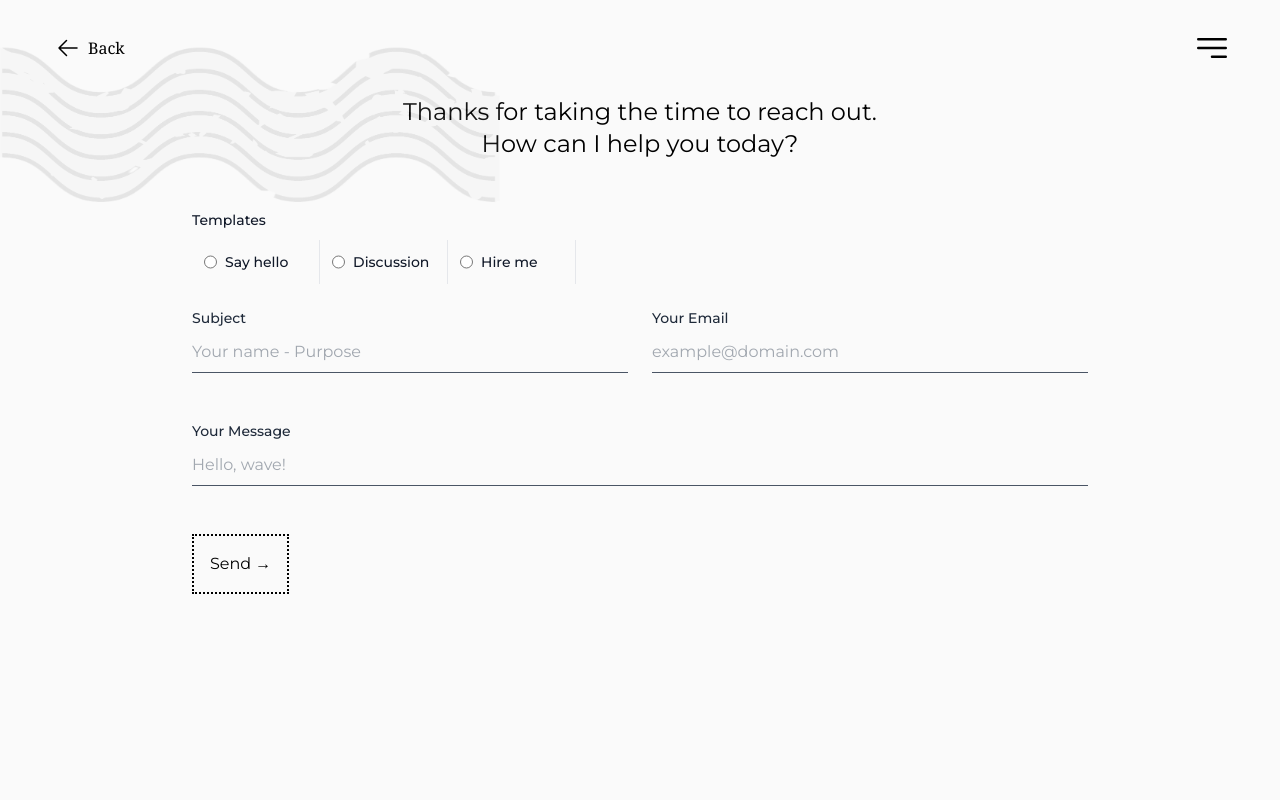
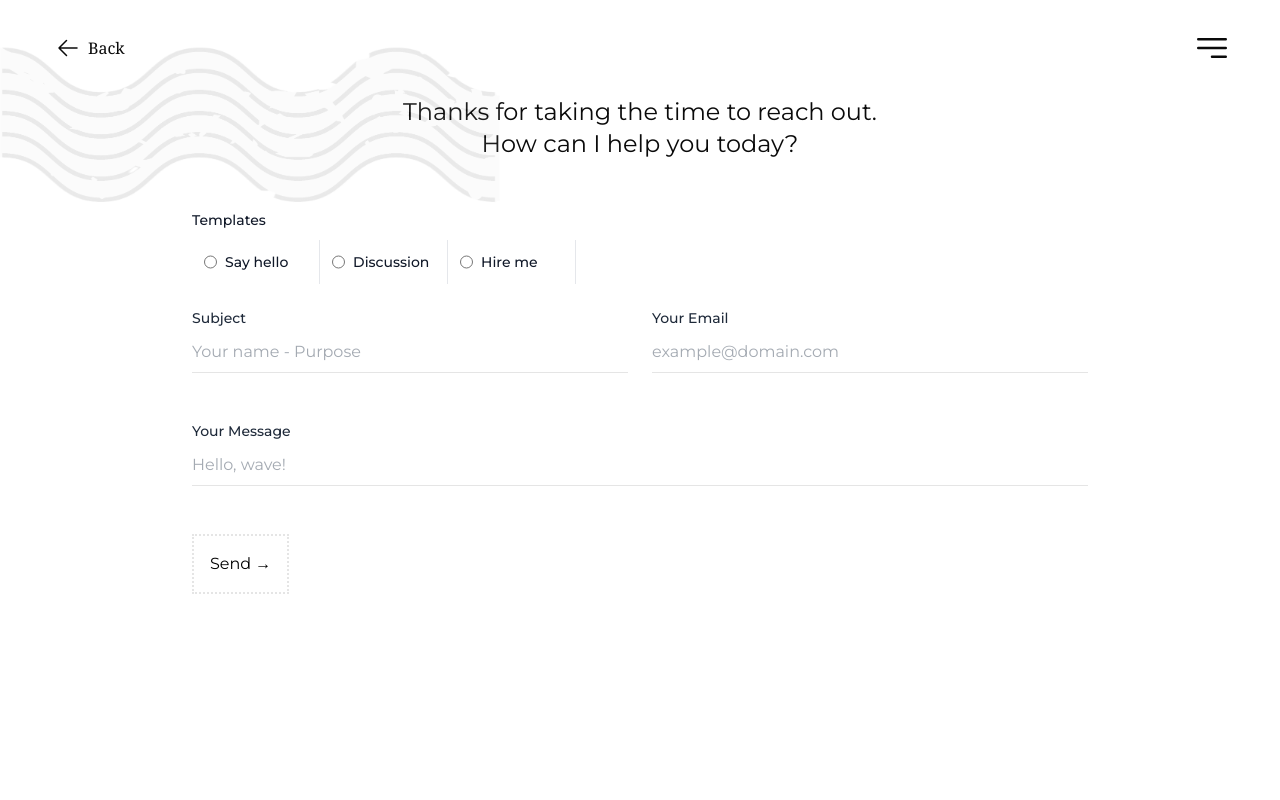
Before and after one commit to keeptrain/portfolio-vercel, a Next.js app: page /contact in a window 1280 px wide. Shown: the top 800 px of the page. Built offline with nearby package versions, Linux system fonts and the light colour scheme.

Commit message:
refactor(style): implement theme colors and clean up layout fonts

```diff
--- a/src/app/globals.css
+++ b/src/app/globals.css
@@ -1,4 +1,6 @@
 @import "tailwindcss";
+@import "tw-animate-css";
+@import "shadcn/tailwind.css";
 
 /*@source '../../src/app!**!*.{js,ts,jsx,tsx,mdx}';*/
 /*@source '../../src/components!**!*.{js,ts,jsx,tsx,mdx}';*/
@@ -26,8 +28,14 @@
     --border: #27272a;
   }
   html {
-    @apply antialiased;
+    @apply antialiased font-sans;
     scroll-behavior: smooth;
+  }
+  * {
+    @apply border-border outline-ring/50;
+  }
+  body {
+    @apply bg-background text-foreground;
   }
 }
 
@@ -143,3 +151,121 @@
     animation: slideUp 0.6s ease-out both;
   }
 }
+
+/*---break---*/
+
+@theme inline {
+  --font-heading: var(--font-sans);
+  --font-sans: var(--font-sans);
+  --color-sidebar-ring: var(--sidebar-ring);
+  --color-sidebar-border: var(--sidebar-border);
+  --color-sidebar-accent-foreground: var(--sidebar-accent-foreground);
+  --color-sidebar-accent: var(--sidebar-accent);
+  --color-sidebar-primary-foreground: var(--sidebar-primary-foreground);
+  --color-sidebar-primary: var(--sidebar-primary);
+  --color-sidebar-foreground: var(--sidebar-foreground);
+  --color-sidebar: var(--sidebar);
+  --color-chart-5: var(--chart-5);
+  --color-chart-4: var(--chart-4);
+  --color-chart-3: var(--chart-3);
+  --color-chart-2: var(--chart-2);
+  --color-chart-1: var(--chart-1);
+  --color-ring: var(--ring);
+  --color-input: var(--input);
+  --color-border: var(--border);
+  --color-destructive: var(--destructive);
+  --color-accent-foreground: var(--accent-foreground);
+  --color-accent: var(--accent);
+  --color-muted-foreground: var(--muted-foreground);
+  --color-muted: var(--muted);
+  --color-secondary-foreground: var(--secondary-foreground);
+  --color-secondary: var(--secondary);
+  --color-primary-foreground: var(--primary-foreground);
+  --color-primary: var(--primary);
+  --color-popover-foreground: var(--popover-foreground);
+  --color-popover: var(--popover);
+  --color-card-foreground: var(--card-foreground);
+  --color-card: var(--card);
+  --color-foreground: var(--foreground);
+  --color-background: var(--background);
+  --radius-sm: calc(var(--radius) * 0.6);
+  --radius-md: calc(var(--radius) * 0.8);
+  --radius-lg: var(--radius);
+  --radius-xl: calc(var(--radius) * 1.4);
+  --radius-2xl: calc(var(--radius) * 1.8);
+  --radius-3xl: calc(var(--radius) * 2.2);
+  --radius-4xl: calc(var(--radius) * 2.6);
+}
+
+/*---break---*/
+
+:root {
+  --card: oklch(1 0 0);
+  --card-foreground: oklch(0.145 0 0);
+  --popover: oklch(1 0 0);
+  --popover-foreground: oklch(0.145 0 0);
+  --primary: oklch(0.205 0 0);
+  --primary-foreground: oklch(0.985 0 0);
+  --secondary: oklch(0.97 0 0);
+  --secondary-foreground: oklch(0.205 0 0);
+  --muted: oklch(0.97 0 0);
+  --muted-foreground: oklch(0.556 0 0);
+  --accent: oklch(0.97 0 0);
+  --accent-foreground: oklch(0.205 0 0);
+  --destructive: oklch(0.577 0.245 27.325);
+  --border: oklch(0.922 0 0);
+  --input: oklch(0.922 0 0);
+  --ring: oklch(0.708 0 0);
+  --chart-1: oklch(0.87 0 0);
+  --chart-2: oklch(0.556 0 0);
+  --chart-3: oklch(0.439 0 0);
+  --chart-4: oklch(0.371 0 0);
+  --chart-5: oklch(0.269 0 0);
+  --radius: 0.625rem;
+  --sidebar: oklch(0.985 0 0);
+  --sidebar-foreground: oklch(0.145 0 0);
+  --sidebar-primary: oklch(0.205 0 0);
+  --sidebar-primary-foreground: oklch(0.985 0 0);
+  --sidebar-accent: oklch(0.97 0 0);
+  --sidebar-accent-foreground: oklch(0.205 0 0);
+  --sidebar-border: oklch(0.922 0 0);
+  --sidebar-ring: oklch(0.708 0 0);
+  --background: oklch(1 0 0);
+  --foreground: oklch(0.145 0 0);
+}
+
+/*---break---*/
+
+.dark {
+  --background: oklch(0.145 0 0);
+  --foreground: oklch(0.985 0 0);
+  --card: oklch(0.205 0 0);
+  --card-foreground: oklch(0.985 0 0);
+  --popover: oklch(0.205 0 0);
+  --popover-foreground: oklch(0.985 0 0);
+  --primary: oklch(0.922 0 0);
+  --primary-foreground: oklch(0.205 0 0);
+  --secondary: oklch(0.269 0 0);
+  --secondary-foreground: oklch(0.985 0 0);
+  --muted: oklch(0.269 0 0);
+  --muted-foreground: oklch(0.708 0 0);
+  --accent: oklch(0.269 0 0);
+  --accent-foreground: oklch(0.985 0 0);
+  --destructive: oklch(0.704 0.191 22.216);
+  --border: oklch(1 0 0 / 10%);
+  --input: oklch(1 0 0 / 15%);
+  --ring: oklch(0.556 0 0);
+  --chart-1: oklch(0.87 0 0);
+  --chart-2: oklch(0.556 0 0);
+  --chart-3: oklch(0.439 0 0);
+  --chart-4: oklch(0.371 0 0);
+  --chart-5: oklch(0.269 0 0);
+  --sidebar: oklch(0.205 0 0);
+  --sidebar-foreground: oklch(0.985 0 0);
+  --sidebar-primary: oklch(0.488 0.243 264.376);
+  --sidebar-primary-foreground: oklch(0.985 0 0);
+  --sidebar-accent: oklch(0.269 0 0);
+  --sidebar-accent-foreground: oklch(0.985 0 0);
+  --sidebar-border: oklch(1 0 0 / 10%);
+  --sidebar-ring: oklch(0.556 0 0);
+}
--- a/src/app/layout.tsx
+++ b/src/app/layout.tsx
@@ -1,9 +1,13 @@
 import type { Metadata } from "next";
-import { Montserrat } from "next/font/google";
+import { Montserrat, Inter } from "next/font/google";
 import { ThemeProvider } from "@/contexts/ThemeContext";
 import { LanguageProvider } from "@/contexts/LanguageContext";
 import "@/app/globals.css";
 import Footer from "@/components/Footer";
+import { cn } from "@/lib/utils";
+
+const inter = Inter({subsets:['latin'],variable:'--font-sans'});
+
 const montserrat = Montserrat({
   subsets: ["latin"],
   variable: "--font-montserrat",
@@ -41,7 +45,7 @@ export default function RootLayout({
   children: React.ReactNode;
 }) {
   return (
-    <html lang="en">
+    <html lang="en" className={cn(montserrat.className, "font-sans", inter.variable)}>
       <head>
         <meta
           name="viewport"
@@ -50,7 +54,7 @@ export default function RootLayout({
         />
         <title>KeepDev</title>
       </head>
-      <body className={`${montserrat.className} bg-primary`}>
+      <body className={`${montserrat.className}`}>
         <ThemeProvider>
           <LanguageProvider>
             <main>{children}</main>
```
